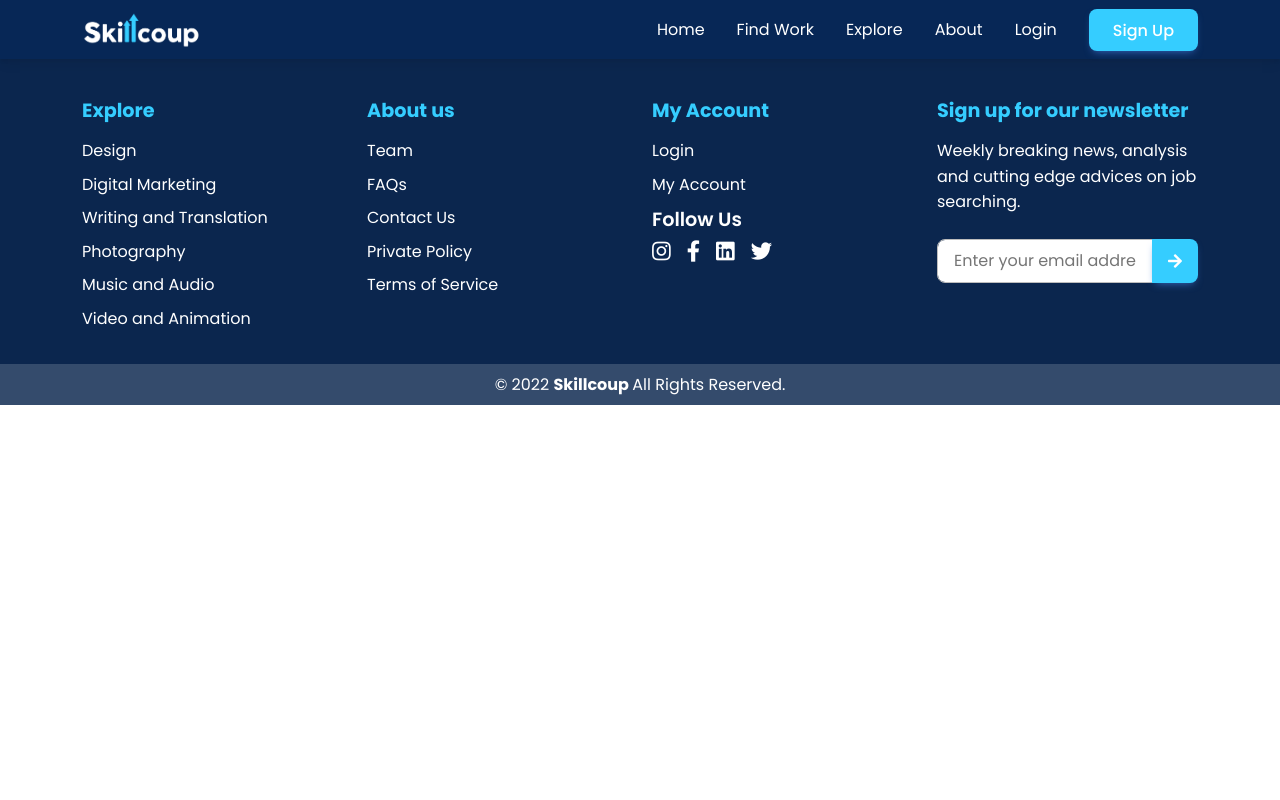
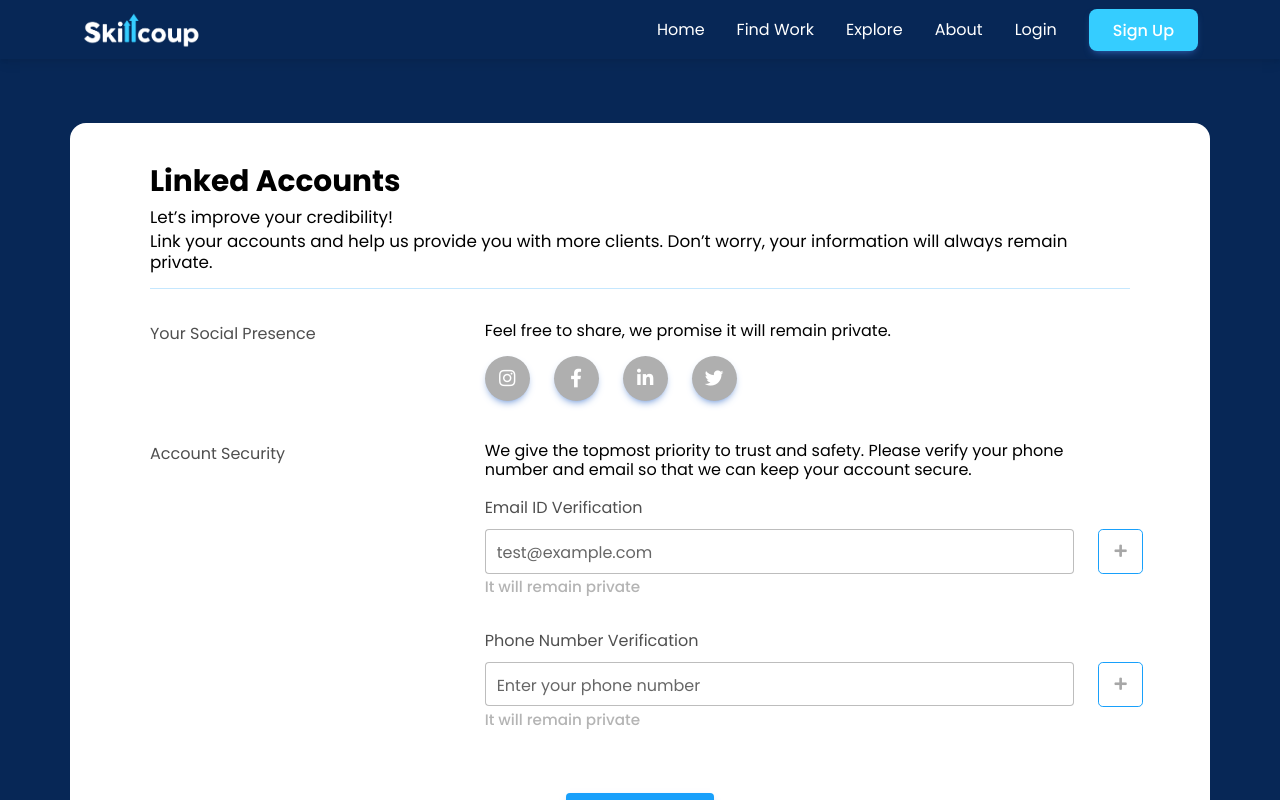
Before and after one commit to Skillcoup/skillcoup_frontend, a React (Create React App) app: page /accounts in a window 1280 px wide. Shown: the top 800 px of the page. Built offline with nearby package versions, Linux system fonts and the light colour scheme.

Commit message:
two forms connected to backend and accounts page

```diff
--- a/package.json
+++ b/package.json
@@ -6,6 +6,7 @@
     "@testing-library/jest-dom": "^5.16.5",
     "@testing-library/react": "^13.3.0",
     "@testing-library/user-event": "^13.5.0",
+    "axios": "^0.27.2",
     "mdb-react-ui-kit": "^4.1.0",
     "react": "^18.2.0",
     "react-dom": "^18.2.0",
--- a/src/App.css
+++ b/src/App.css
@@ -25,6 +25,19 @@ h2 {
   color: #000000;
 }
 
+h3,
+h4 {
+  font-weight: 400;
+  font-size: 1rem;
+  margin-bottom: 1rem;
+  color: #000000;
+}
+
+h5 {
+  color: #B4B4B4;
+  font-size: 0.95rem;
+}
+
 hr {
   border-top: 1.5px solid #18a0fb;
   border-bottom: none;
--- a/src/App.js
+++ b/src/App.js
@@ -8,6 +8,7 @@ import Freelancer2 from "./pages/Freelancer2";
 import Employer1 from "./pages/Employer1.jsx";
 import Employer2 from "./pages/Employer2";
 import Home from "./pages/Home.jsx";
+import Accounts from "./components/accounts/Accounts";
 function App() {
   return (
     <div className="App">
@@ -19,6 +20,7 @@ function App() {
         <Route path="/freelancer2" element={<Freelancer2 />} />
         <Route path="/employer1" element={<Employer1 />} />
         <Route path="/employer2" element={<Employer2 />} />
+        <Route path="/accounts" element={<Accounts />} />
       </Routes>
       <Footer />
     </div>
--- /dev/null
+++ b/src/components/accounts/Accounts.js
@@ -0,0 +1,123 @@
+import React from "react";
+import { MDBRow, MDBCol, MDBInput, MDBIcon, MDBBtn } from "mdb-react-ui-kit";
+import Container from "../container/Container";
+import NextButton from "../button/NextButton";
+import classes from "./Accounts.module.css";
+import ValidationButton from "../button/ValidationButton";
+
+const Accounts = () => {
+  return (
+    <Container>
+      <h1 className="text-start">Linked Accounts</h1>
+      <h2 className="text-start mb-1">Let’s improve your credibility!</h2>
+      <h2 className="text-start">
+        Link your accounts and help us provide you with more clients. Don’t
+        worry, your information will always remain private.
+      </h2>
+      <hr />
+      <form>
+        <MDBRow className="mb-4">
+          <MDBCol lg="4" className="d-flex mb-2 mb-lg-0">
+            <label for="name">Your Social Presence</label>
+          </MDBCol>
+          <MDBCol lg="8" className="mb-3 md-lg-0">
+            <MDBRow>
+              <MDBCol lg="12" className="text-start">
+                <h3>Feel free to share, we promise it will remain private.</h3>
+              </MDBCol>
+              <MDBCol lg="12" className="d-flex gap-4">
+                <MDBBtn
+                  floating
+                  size="lg"
+                  tag="a"
+                  className={classes.accountButton}
+                >
+                  <MDBIcon fab icon="instagram" size="lg" />
+                </MDBBtn>
+                <MDBBtn
+                  floating
+                  size="lg"
+                  tag="a"
+                  className={classes.accountButton}
+                >
+                  <MDBIcon fab icon="facebook-f" size="lg" />
+                </MDBBtn>
+                <MDBBtn
+                  floating
+                  size="lg"
+                  tag="a"
+                  className={classes.accountButton}
+                >
+                  <MDBIcon fab icon="linkedin-in" size="lg" />
+                </MDBBtn>
+                <MDBBtn
+                  floating
+                  size="lg"
+                  tag="a"
+                  className={classes.accountButton}
+                >
+                  <MDBIcon fab icon="twitter" size="lg" />
+                </MDBBtn>
+              </MDBCol>
+            </MDBRow>
+          </MDBCol>
+        </MDBRow>
+        <MDBRow className="mb-4">
+          <MDBCol lg="4" className="d-flex mb-2 mb-lg-0">
+            <label for="profile">Account Security</label>
+          </MDBCol>
+          <MDBCol lg="8" className="mb-3 md-lg-0">
+            <h4 className="text-start">
+              We give the topmost priority to trust and safety. Please verify
+              your phone number and email so that we can keep your account
+              secure.
+            </h4>
+            <form className="d-flex flex-column">
+              <label for="email" className="text-start mb-2">
+                Email ID Verification
+              </label>
+              <MDBRow>
+                <MDBCol lg="11">
+                  <MDBInput
+                    type="email"
+                    name="email"
+                    id="email"
+                    label="test@example.com"
+                    size="lg"
+                    required
+                  />
+                </MDBCol>
+                <MDBCol lg="1">
+                  <ValidationButton icon="plus" />
+                </MDBCol>
+              </MDBRow>
+              <h5 className="text-start mt-1">It will remain private</h5>
+              <label for="pone" className="text-start mt-4 mb-2">
+                Phone Number Verification
+              </label>
+              <MDBRow>
+                <MDBCol lg="11">
+                  <MDBInput
+                    type="tel"
+                    name="phone"
+                    id="phone"
+                    label="Enter your phone number"
+                    size="lg"
+                    required
+                  />
+                </MDBCol>
+                <MDBCol lg="1">
+                  <ValidationButton icon="plus" />
+                </MDBCol>
+              </MDBRow>
+              <h5 className="text-start mt-1">It will remain private</h5>
+            </form>
+          </MDBCol>
+        </MDBRow>
+        <NextButton onClick={null} />
+      </form>
+    </Container>
+  );
+};
+
+export default Accounts;
--- /dev/null
+++ b/src/components/accounts/Accounts.module.css
@@ -0,0 +1,6 @@
+.accountButton,
+.accountButton:hover,
+.accountButton:active,
+.accountButton:focus {
+  background-color: #afafaf;
+}
--- a/src/components/button/AddButton.js
+++ b/src/components/button/AddButton.js
@@ -2,9 +2,15 @@ import React from "react";
 import { MDBBtn, MDBIcon } from "mdb-react-ui-kit";
 import classes from "./AddButton.module.css";
 
-const AddButton = () => {
+const AddButton = (props) => {
   return (
-    <MDBBtn outline type="button" size="lg" className={classes.button}>
+    <MDBBtn
+      outline
+      type="button"
+      size="lg"
+      className={classes.button}
+      onClick={props.onClick}
+    >
       <MDBIcon fas icon="plus" />
     </MDBBtn>
   );
--- a/src/components/button/NextButton.js
+++ b/src/components/button/NextButton.js
@@ -2,9 +2,9 @@ import React from "react";
 import { MDBBtn } from "mdb-react-ui-kit";
 import classes from "./NextButton.module.css";
 
-const NextButton = (props) => {
+const NextButton = () => {
   return (
-    <MDBBtn className={classes.button} onClick={props.onClick} type="submit">
+    <MDBBtn className={classes.button} type="submit">
       Next
     </MDBBtn>
   );
--- /dev/null
+++ b/src/components/button/ValidationButton.js
@@ -0,0 +1,13 @@
+import React from "react";
+import { MDBBtn, MDBIcon } from "mdb-react-ui-kit";
+import classes from "./AddButton.module.css";
+
+const ValidationButton = (props) => {
+  return (
+    <MDBBtn outline type="button" size="lg" className={classes.button}>
+      <MDBIcon fas icon={props.icon} />
+    </MDBBtn>
+  );
+};
+
+export default ValidationButton;
--- a/src/components/freelancer/Freelancer1.js
+++ b/src/components/freelancer/Freelancer1.js
@@ -1,16 +1,47 @@
-import React from "react";
-import {
-  MDBRow,
-  MDBCol,
-  MDBInput,
-  MDBTextArea,
-} from "mdb-react-ui-kit";
+import React, { useState } from "react";
+import { MDBRow, MDBCol, MDBInput, MDBTextArea } from "mdb-react-ui-kit";
 import Container from "../container/Container";
 import NextButton from "../button/NextButton";
 import AddButton from "../button/AddButton";
 
+const Freelancer1 = () => {
+  const [firstName, setFirstName] = useState("");
+  const [lastName, setLastName] = useState("");
+  const [description, setDescription] = useState("");
+  const [languageValue, setLanguageValue] = useState([
+    { language: "", level: "" },
+  ]);
 
-const Freelancer1 = () => {
+  const addLanguageHandler = () => {
+    return `MDBCol lg="4" className="mb-3 md-lg-0">
+            <MDBInput
+              type="text"
+              name="language"
+              id="language"
+              size="lg"
+              label="Language"
+            />
+          </MDBCol>
+          <MDBCol lg="3" sm={11} size="12" className="mb-3 md-lg-0">
+            <select
+              name="language"
+              id="language"
+              class="form-control form-control-lg"
+              required
+            >
+              <option value="Beginner">Beginner</option>
+              <option value="Intermediate">Intermediate</option>
+              <option value="Expert">Expert</option>
+            </select>
+          </MDBCol>`;
+  };
+  const submitHandler = (e) => {
+    e.preventDefault();
+    fetch("http://localhost:5000/api/freelancer/1", {
+      method: "POST",
+      body: {},
+    });
+  };
   return (
     <Container>
       <h1 className="text-start">Personal Details</h1>
@@ -20,7 +51,7 @@ const Freelancer1 = () => {
         your better.
       </h2>
       <hr />
-      <form>
+      <form onSubmit={submitHandler}>
         <MDBRow className="mb-4">
           <MDBCol lg="4" className="d-flex align-items-center mb-2 mb-lg-0">
             <label for="name">
@@ -31,7 +62,7 @@ const Freelancer1 = () => {
             <MDBInput
               type="text"
               name="name"
-              id="name"
+              id="firstName"
               size="lg"
               label="First Name"
             />
@@ -40,7 +71,7 @@ const Freelancer1 = () => {
             <MDBInput
               type="text"
               name="name"
-              id="name"
+              id="lastName"
               size="lg"
               label="Last Name"
             />
@@ -99,7 +130,7 @@ const Freelancer1 = () => {
             </select>
           </MDBCol>
           <MDBCol sm={1}>
-            <AddButton />
+            <AddButton onClick={null} />
           </MDBCol>
         </MDBRow>
         <NextButton onClick={null} />
```
Also changed, not shown: src/components/employer/Employer1.js (+56 -5 lines), src/components/employer/Employer2.js (+71 -3 lines), 1 other file (tests, documents, lock files or other folders).
